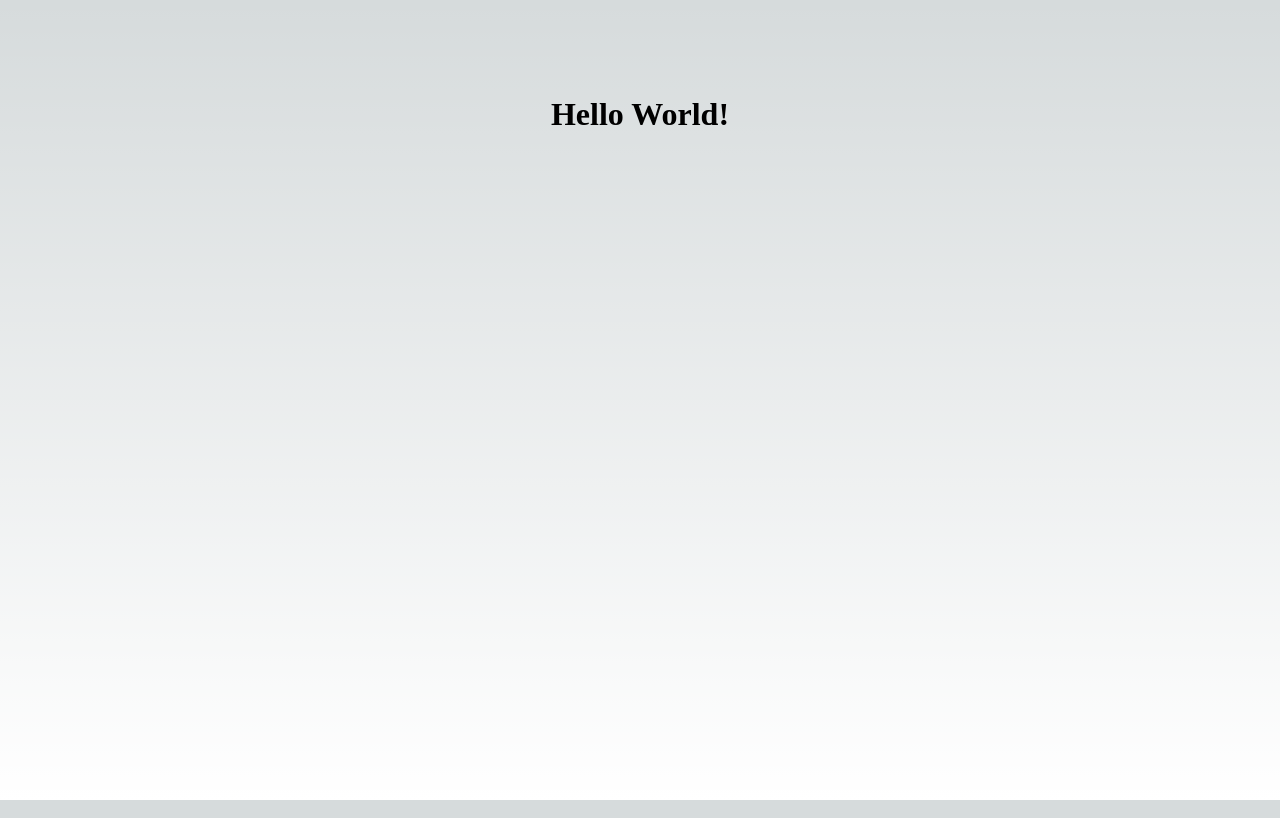
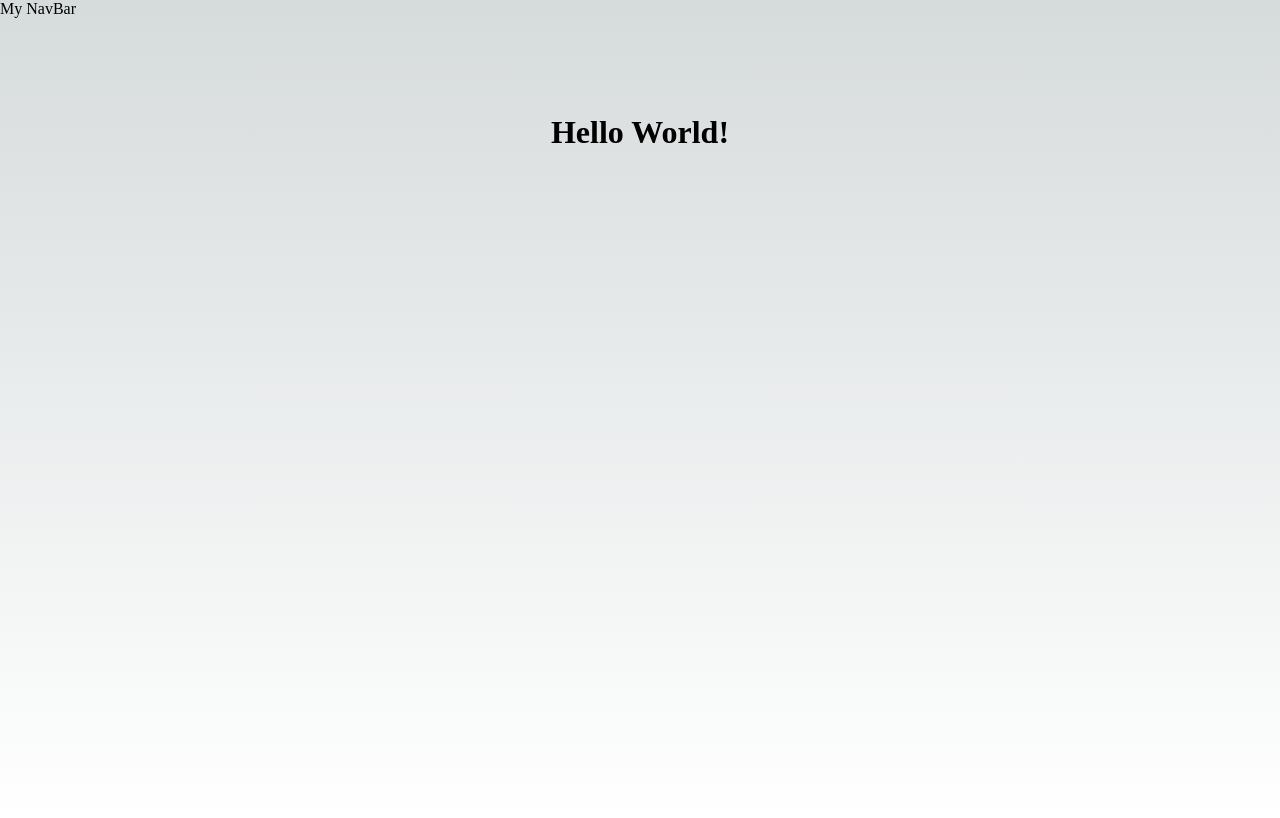
Before and after one commit to tavolafourcade/next.ks-dave-tutorial, a Next.js app: page / in a window 1280 px wide. Built offline with nearby package versions, Linux system fonts and the light colour scheme.

Commit message:
[ ADD ] General NavBar that applies to the whole application using the layout

```diff
--- a/app/layout.tsx
+++ b/app/layout.tsx
@@ -12,7 +12,10 @@ export default function RootLayout({
         head.tsx. Find out more at https://beta.nextjs.org/docs/api-reference/file-conventions/head
       */}
       <head />
-      <body>{children}</body>
+      <body>
+        <nav>My NavBar</nav>
+        {children}
+        </body>
     </html>
   )
 }
```
